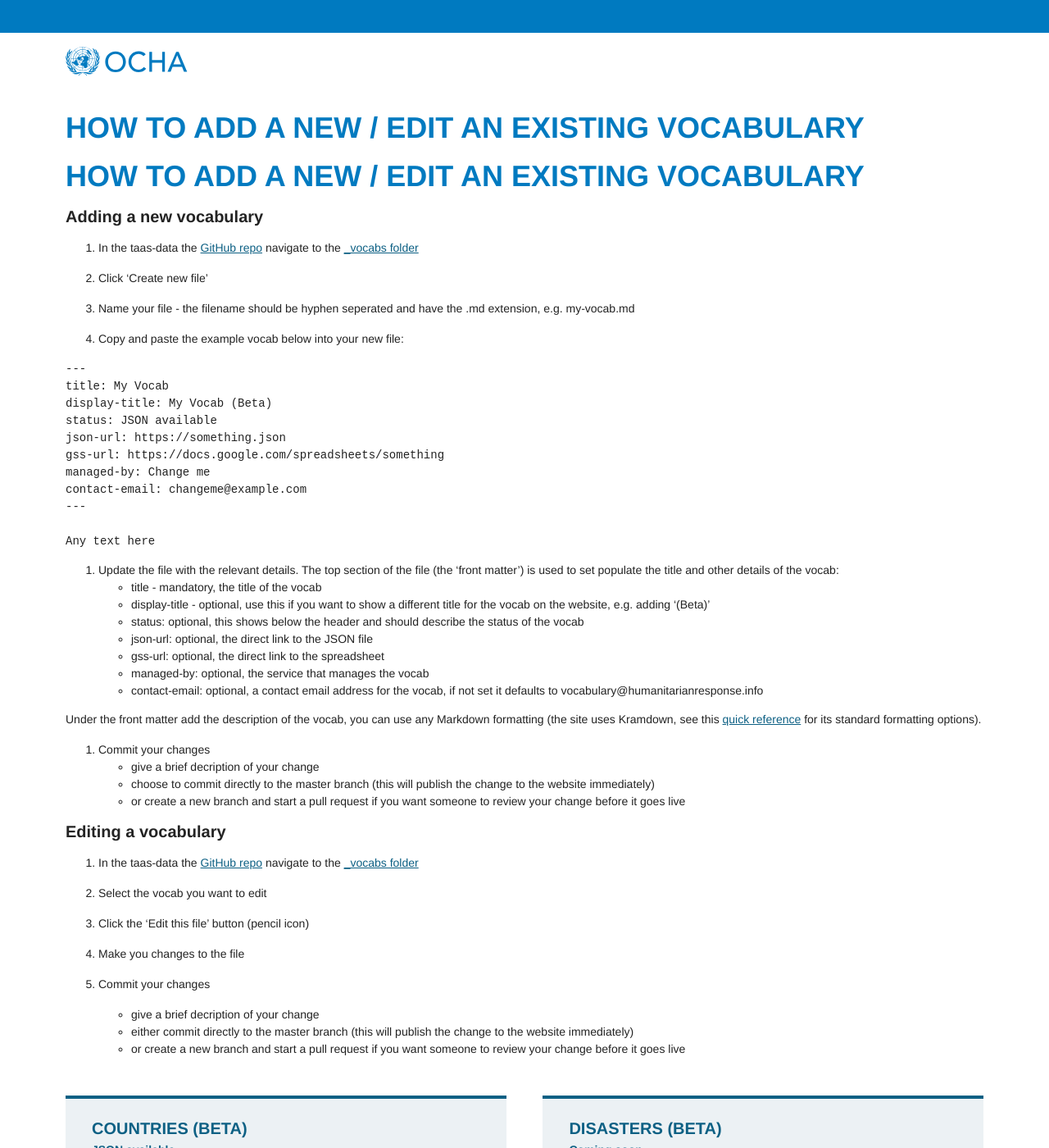
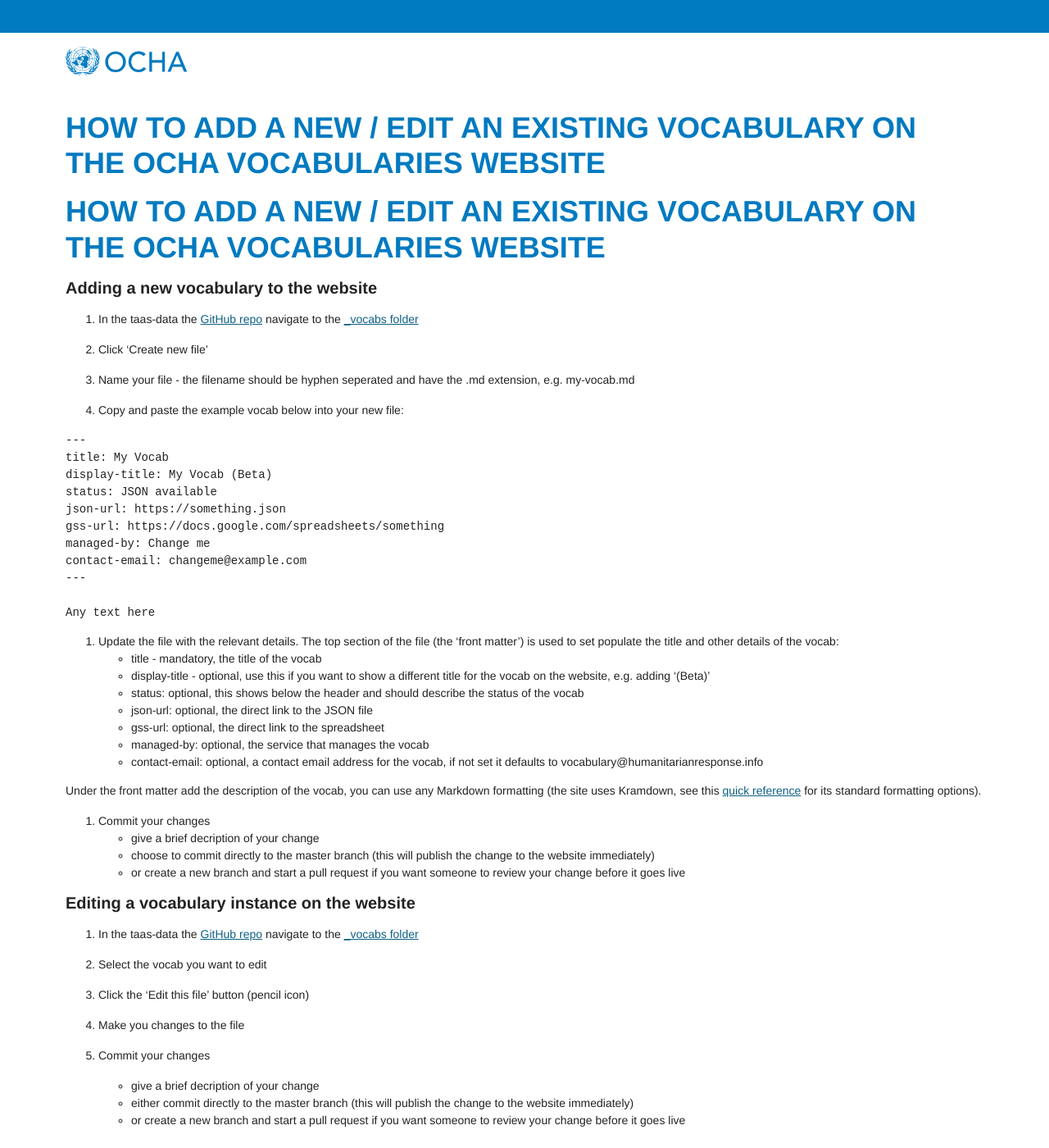
Before and after one commit to rupl/taas-data, a Jekyll site: the page built from how-to.md, in a window 1280 px wide and 1400 px high. Shown: the whole window at 82% size. Built offline with Jekyll 4.4.1, drawn with Linux system fonts in a browser that asks for light colours; our own code applies the rules of GitHub Pages for plain Markdown files.

Commit message:
Update how-to.md

```diff
--- a/how-to.md
+++ b/how-to.md
@@ -1,6 +1,6 @@
-# How to add a new / edit an existing vocabulary
+# How to add a new / edit an existing vocabulary on the OCHA Vocabularies website
 
-## Adding a new vocabulary
+## Adding a new vocabulary to the website
 
 1. In the taas-data the [GitHub repo](https://github.com/UN-OCHA/taas-data) navigate to the [_vocabs folder](https://github.com/UN-OCHA/taas-data/tree/master/_vocabs)
 
@@ -40,7 +40,7 @@ Under the front matter add the description of the vocab, you can use any Markdow
 * choose to commit directly to the master branch (this will publish the change to the website immediately)
 * or create a new branch and start a pull request if you want someone to review your change before it goes live
 
-## Editing a vocabulary
+## Editing a vocabulary instance on the website
 
 1. In the taas-data the [GitHub repo](https://github.com/UN-OCHA/taas-data) navigate to the [_vocabs folder](https://github.com/UN-OCHA/taas-data/tree/master/_vocabs)
 
```
